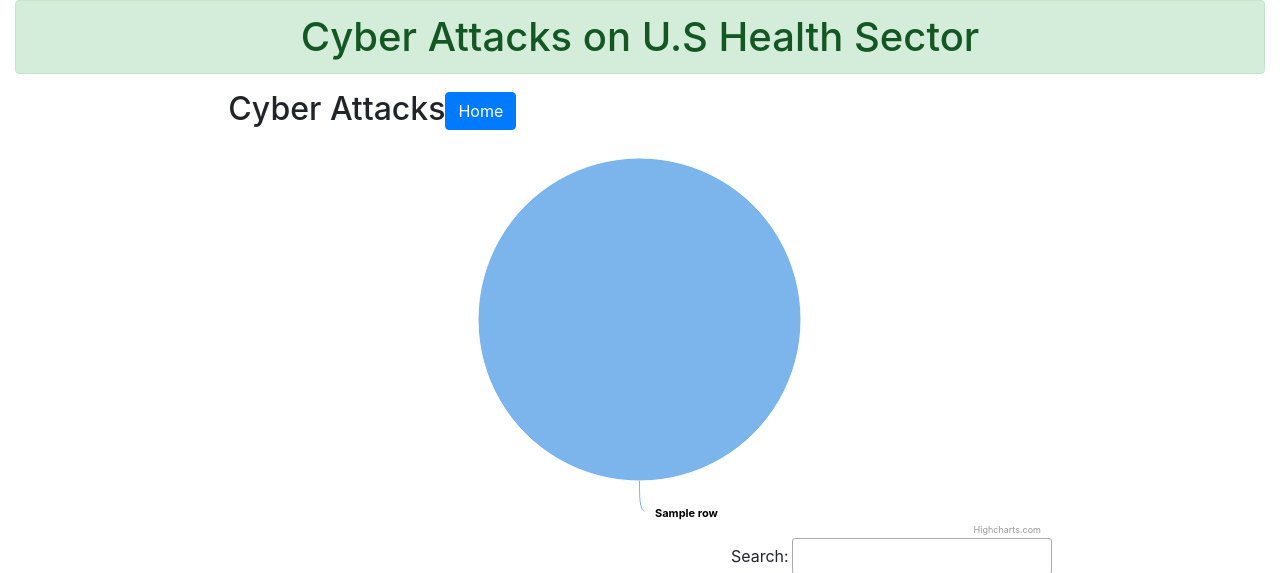
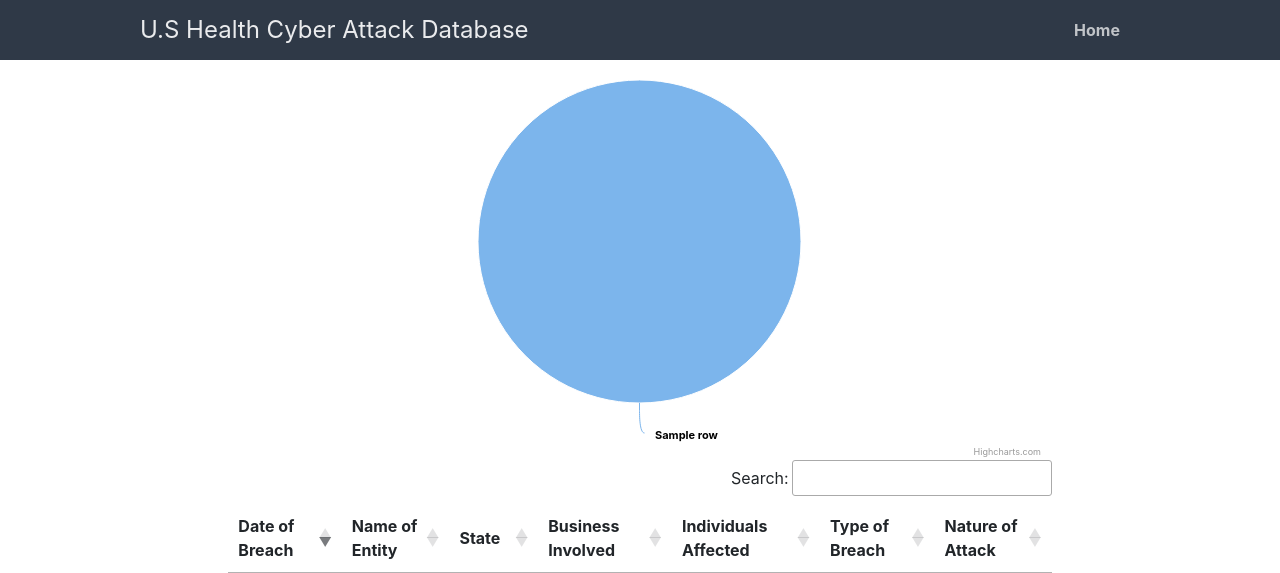
Before and after one commit to BarkaBoss/Cyber-Attacks, a Flask app: template templates/graphs.html in a window 1280 px wide. Shown: the top 573 px of the page. Run offline with Flask 3, Linux system fonts and the light colour scheme; the template is opened without the code that fills it: most values are stand-ins (such as "Sample title", 1, 10 or a date in 2020); parts of the project's set-up code (start-up, migrations or seed data) failed here and were passed over; some libraries are stand-ins or nearby versions.

Commit message:
Finished US Health database

```diff
--- a/templates/graphs.html
+++ b/templates/graphs.html
@@ -27,17 +27,23 @@
   </style>
 
   <body>
+    <nav class="navtop">
+      <div>
+          <h1>U.S Health Cyber Attack Database</h1>
+          <a target="_blank" href="{{ url_for('home') }}">Home</a>
+      </div>
+  </nav>
     <div class="container-fluid">
-      <h1 class="text-center alert alert-success">Cyber Attacks on U.S Health Sector</h1>
+      <!--h1 class="text-center alert alert-success">Cyber Attacks on U.S Health Sector</h1-->
 
       <div class="row">
         <div class="col-sm-2"></div>
 
         <!-- content goes here -->
         <div class="col-sm-8">
-          <h2>
+          <!-- <h2>
             Cyber Attacks<a class="btn btn-primary" href="{{ url_for('home') }}">Home</a>
-          </h2>
+          </h2> -->
 
           <table class="display" style="width:100%"" id="myTable">
             <thead>
@@ -61,7 +67,6 @@
                 <td>{{row.4}}</td>
                 <td>{{row.6}}</td>
                 <td>{{row.7}}</td>
-
               </tr>
               {%endfor%}
             </tbody>
```
